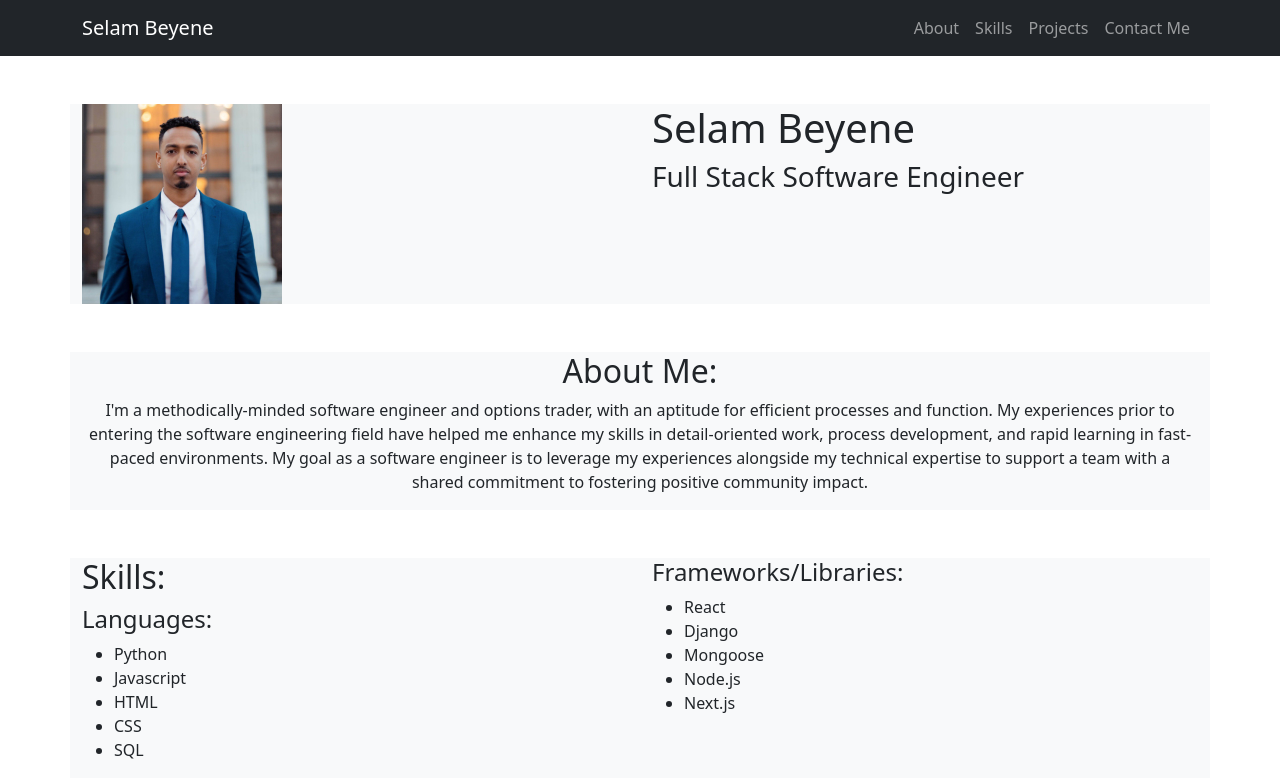
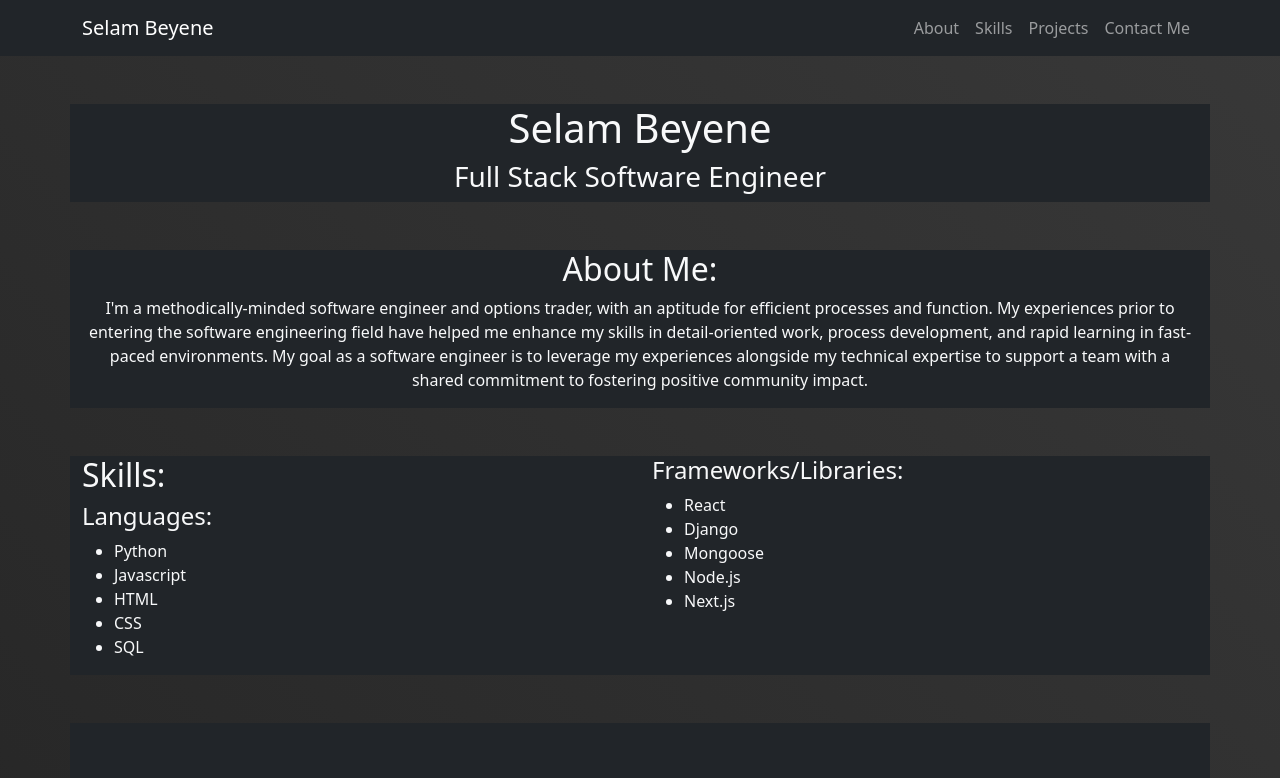
Before and after one commit to Slmbyn/Portfolio, a Next.js app: page / in a window 1280 px wide. Shown: the top 778 px of the page. Built offline with nearby package versions, Linux system fonts and the light colour scheme.

Commit message:
adds temporary animated background

```diff
--- a/pages/index.js
+++ b/pages/index.js
@@ -24,20 +24,22 @@ export default function Home() {
       {/* Header Section */}
       <Navbar />
 
-      <Container className="bg-light my-5" id='landing'>
+      <Container className="bg-dark text-light my-5" id='landing'>
         <Row>
-          <Col md={6}>
+          {/* <Col md={6}>
             <Image src="/headshot.png" alt="My Headshot" width={200} height={200} />
-          </Col>
-          <Col md={6}>
+          </Col> */}
+          {/* <Col md={6}> */}
+          <span className='text-center'>
             <h1>Selam Beyene</h1>
             <h3>Full Stack Software Engineer</h3>
-          </Col>
+          </span>
+          {/* </Col> */}
         </Row>
       </Container>
 
       {/* About Me Section */}
-      <Container className="bg-light my-5 text-center" id="about">
+      <Container className="bg-dark text-light my-5 text-center" id="about">
         <Row>
           {/* <Col md={6}> */}
             <h2>About Me:</h2>
@@ -48,7 +50,7 @@ export default function Home() {
         </Row>
       </Container>
 
-      <Container className="bg-light my-5" id="skills">
+      <Container className="bg-dark text-light my-5" id="skills">
         <Row>
           <Col>
             <h2>Skills:</h2>
@@ -75,7 +77,7 @@ export default function Home() {
       </Container>
 
       {/* Projects Section */}
-      <Container className="bg-light py-5" id="projects">
+      <Container className="bg-dark text-light py-5" id="projects">
         <span className='text-center'>
           <h1 className=' mb-4'>Projects</h1>
         </span>
--- a/styles/Project.module.css
+++ b/styles/Project.module.css
@@ -4,9 +4,9 @@
 
   .project-card:hover {
     transform: scale(1.03);
-    box-shadow: 0 0 30px rgba(0, 0, 0, 0.5);
+    box-shadow: 0 0 15px rgba(255, 255, 255, 0.7);
   }
 
   .project-card.hovered {
-    background: rgba(231, 7, 7, 0.923);
+    background: rgba(0, 0, 0, 0.923);
   }
--- a/styles/globals.css
+++ b/styles/globals.css
@@ -4,6 +4,23 @@
 3. global pseudo selectors (like :root)
 4. class selectors for all components to use
  */
+
+ #__next {
+  background: linear-gradient(45deg, #000000, #333333, #666666);
+  background-size: 400% 400%;
+  animation: gradientAnimation 3s ease-in-out infinite;
+}
+
+@keyframes gradientAnimation {
+  0% {
+    background-position: 0% 0%;
+  }
+  100% {
+    background-position: 100% 100%;
+  }
+}
+
+
 
 /* :root {
   --max-width: 1100px;
```
